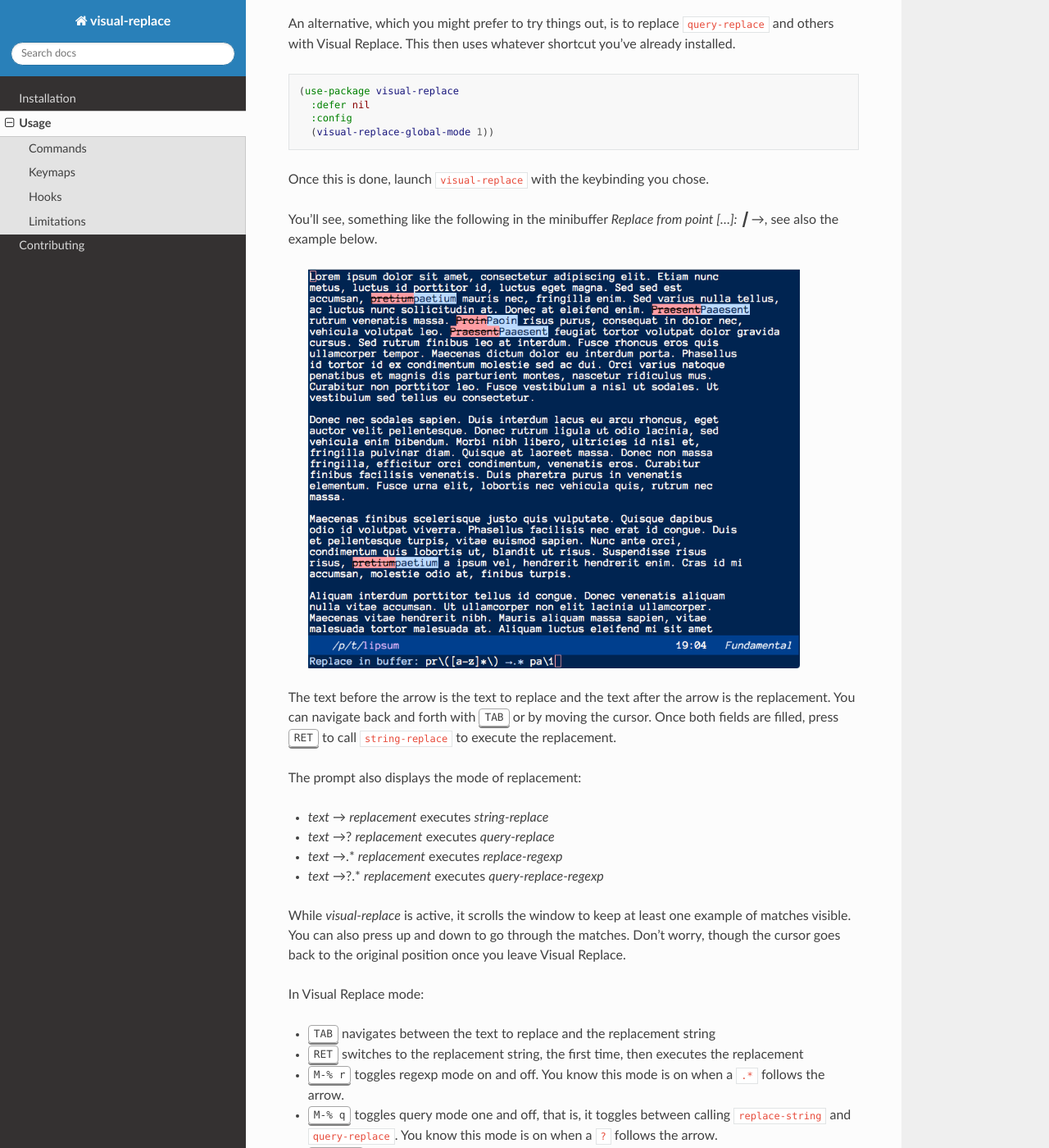
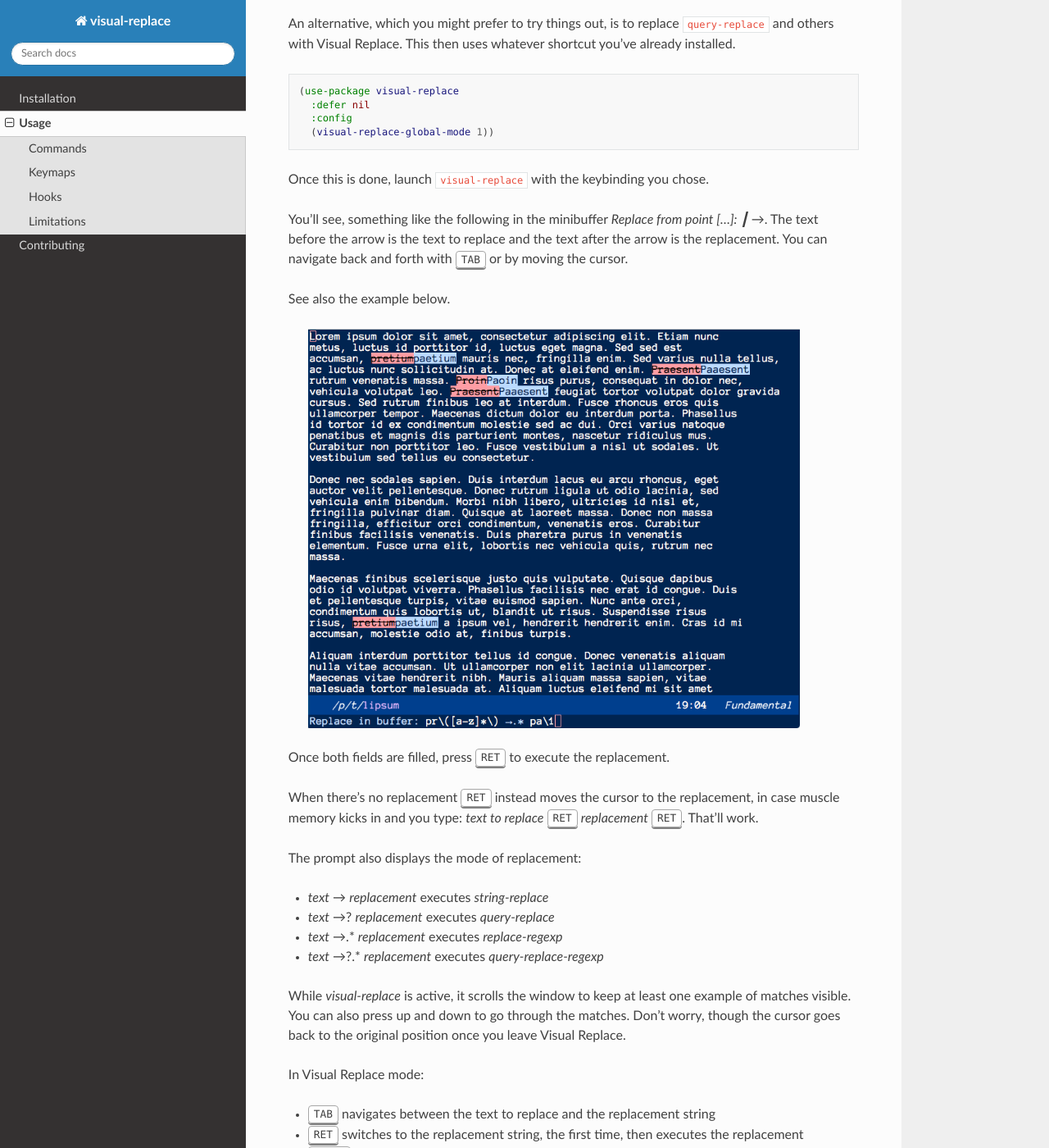
Before and after one commit to szermatt/visual-replace, a Sphinx documentation site: the page built from docs/source/usage.rst, in a window 1280 px wide and 1400 px high, scrolled down 570 px. Shown: the whole window at 82% size. Built offline with Sphinx 7.4.7 and the Read the Docs theme 3.1.0, drawn with Linux system fonts in a browser that asks for light colours.

Commit message:
docs: Mention: <text> RET <replacement> RET.

```diff
--- a/docs/source/usage.rst
+++ b/docs/source/usage.rst
@@ -37,16 +37,22 @@ then uses whatever shortcut you've already installed.
 Once this is done, launch :code:`visual-replace` with the keybinding you chose.
 
 You'll see, something like the following in the minibuffer `Replace
-from point [...]: ┃ →`, see also the example below.
+from point [...]: ┃ →`. The text before the arrow is the text to
+replace and the text after the arrow is the replacement. You can
+navigate back and forth with :kbd:`TAB` or by moving the cursor.
+
+See also the example below.
 
   .. image:: ../../images/capture_blue.png
     :width: 600
     :alt: Screen grab showing Visual Replace in action
 
-The text before the arrow is the text to replace and the text after
-the arrow is the replacement. You can navigate back and forth with
-:kbd:`TAB` or by moving the cursor. Once both fields are filled, press
-:kbd:`RET` to call :code:`string-replace` to execute the replacement.
+Once both fields are filled, press :kbd:`RET` to execute the
+replacement.
+
+When there's no replacement :kbd:`RET` instead moves the cursor to the
+replacement, in case muscle memory kicks in and you type: *text to
+replace* :kbd:`RET` *replacement* :kbd:`RET`. That'll work.
 
 The prompt also displays the mode of replacement:
 
```
